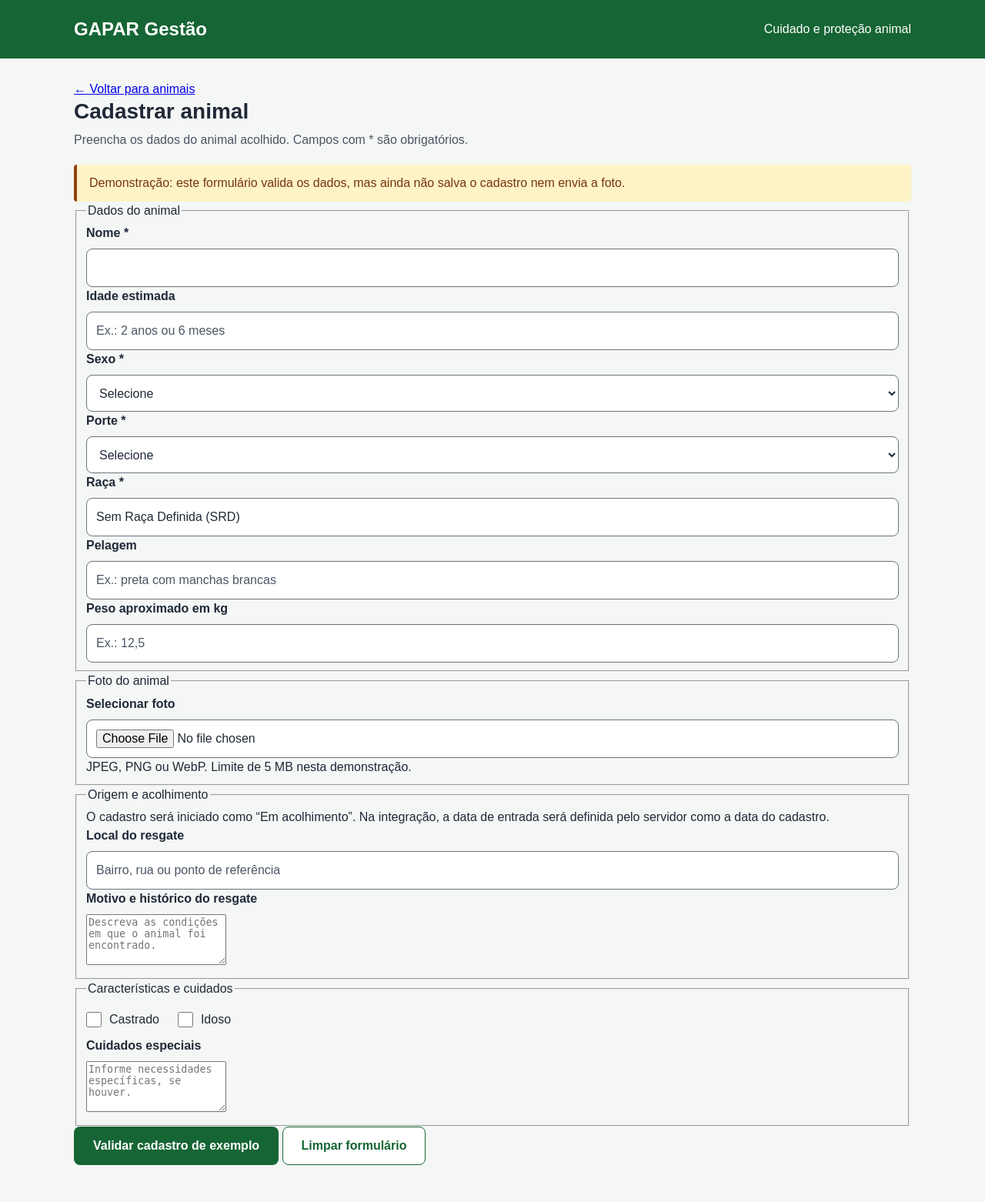
After one commit to YuriCAlves/gapar-gestao, a Flask app: template app/templates/animal_formulario.html in a window 1280 px wide. The commit adds this page. Shown: the whole page at 77% size. Run offline with Flask 3, Linux system fonts and the light colour scheme; the template is opened without the code that fills it, so the values that code supplies are empty.

Commit message:
feat: adiciona formulario de animal com validacao e previa de foto

```diff
--- a/app/blueprints/core/routes.py
+++ b/app/blueprints/core/routes.py
@@ -40,3 +40,8 @@ def today_dashboard():
 @core_bp.route("/animais", methods=["GET"])
 def pagina_animais():
     return render_template("animais.html")
+
+
+@core_bp.route("/animais/novo", methods=["GET"])
+def novo_animal():
+    return render_template("animal_formulario.html")
--- /dev/null
+++ b/app/static/js/animal_formulario.js
@@ -0,0 +1,164 @@
+const formulario = document.querySelector("#form-animal");
+const campoNome = document.querySelector("#nome");
+const campoRaca = document.querySelector("#raca");
+const campoFoto = document.querySelector("#foto");
+
+const fotoPrevia = document.querySelector("#foto-previa");
+const imagemPrevia = document.querySelector("#imagem-previa");
+const removerFoto = document.querySelector("#remover-foto");
+const fotoMensagem = document.querySelector("#foto-mensagem");
+const formMensagem = document.querySelector("#form-mensagem");
+
+const tiposPermitidos = [
+    "image/jpeg",
+    "image/png",
+    "image/webp"
+];
+
+const tamanhoMaximo = 5 * 1024 * 1024;
+let urlFoto = null;
+
+function liberarPrevia() {
+    imagemPrevia.onload = null;
+    imagemPrevia.onerror = null;
+    imagemPrevia.removeAttribute("src");
+    fotoPrevia.hidden = true;
+
+    if (urlFoto) {
+        URL.revokeObjectURL(urlFoto);
+        urlFoto = null;
+    }
+}
+
+function limparFoto() {
+    liberarPrevia();
+    campoFoto.value = "";
+    campoFoto.setCustomValidity("");
+    fotoMensagem.textContent = "";
+}
+
+function validarTexto(campo) {
+    campo.setCustomValidity(
+        campo.value.trim() === ""
+            ? "Preencha este campo com um texto válido."
+            : ""
+    );
+}
+
+[campoNome, campoRaca].forEach(function (campo) {
+    campo.addEventListener("input", function () {
+        validarTexto(campo);
+    });
+});
+
+campoFoto.addEventListener("change", function () {
+    liberarPrevia();
+    campoFoto.setCustomValidity("");
+    fotoMensagem.textContent = "";
+
+    const arquivo = campoFoto.files[0];
+
+    if (!arquivo) {
+        return;
+    }
+
+    if (!tiposPermitidos.includes(arquivo.type)) {
+        const mensagem = "Escolha uma imagem JPEG, PNG ou WebP.";
+        campoFoto.setCustomValidity(mensagem);
+        fotoMensagem.textContent = mensagem;
+        campoFoto.reportValidity();
+        return;
+    }
+
+    if (arquivo.size > tamanhoMaximo) {
+        const mensagem = "A imagem deve ter no máximo 5 MB.";
+        campoFoto.setCustomValidity(mensagem);
+        fotoMensagem.textContent = mensagem;
+        campoFoto.reportValidity();
+        return;
+    }
+
+    campoFoto.setCustomValidity("Aguarde a leitura da imagem.");
+
+    imagemPrevia.onload = function () {
+        campoFoto.setCustomValidity("");
+        fotoPrevia.hidden = false;
+    };
+
+    imagemPrevia.onerror = function () {
+        const mensagem =
+            "Não foi possível abrir essa imagem. Selecione outra.";
+
+        liberarPrevia();
+        campoFoto.setCustomValidity(mensagem);
+        fotoMensagem.textContent = mensagem;
+    };
+
+    urlFoto = URL.createObjectURL(arquivo);
+    imagemPrevia.src = urlFoto;
+});
+
+removerFoto.addEventListener("click", function () {
+    limparFoto();
+    formMensagem.textContent = "";
+    campoFoto.focus();
+});
+
+formulario.addEventListener("input", function () {
+    // Uma alteração invalida a mensagem da validação anterior.
+    formMensagem.textContent = "";
+});
+
+formulario.addEventListener("submit", function (evento) {
+    evento.preventDefault();
+
+    validarTexto(campoNome);
+    validarTexto(campoRaca);
+
+    if (!formulario.reportValidity()) {
+        return;
+    }
+
+    const dadosFormulario = new FormData(formulario);
+    const peso = dadosFormulario.get("peso_kg");
+
+    // Objeto preparado com os nomes definidos no modelo Animal.
+    // Não há envio para a API nesta etapa.
+    const dadosAnimal = {
+        nome: dadosFormulario.get("nome").trim(),
+        idade_estimada:
+            dadosFormulario.get("idade_estimada").trim() || null,
+        sexo: dadosFormulario.get("sexo"),
+        raca: dadosFormulario.get("raca").trim(),
+        porte: dadosFormulario.get("porte"),
+        pelagem: dadosFormulario.get("pelagem").trim() || null,
+        peso_kg: peso === "" ? null : Number(peso),
+        local_resgate:
+            dadosFormulario.get("local_resgate").trim() || null,
+        motivo_resgate:
+            dadosFormulario.get("motivo_resgate").trim() || null,
+        is_castrado: dadosFormulario.has("is_castrado"),
+        is_idoso: dadosFormulario.has("is_idoso"),
+        cuidados_especiais:
+            dadosFormulario.get("cuidados_especiais").trim() || null
+    };
+
+    formMensagem.textContent =
+        `Os dados de ${dadosAnimal.nome} passaram pela validação. ` +
+        "Este é um teste: nenhum cadastro ou foto foi salvo.";
+
+    formMensagem.scrollIntoView({
+        block: "nearest"
+    });
+});
+
+formulario.addEventListener("reset", function () {
+    limparFoto();
+    campoNome.setCustomValidity("");
+    campoRaca.setCustomValidity("");
+    formMensagem.textContent = "";
+
+    setTimeout(function () {
+        campoNome.focus();
+    }, 0);
+});
--- /dev/null
+++ b/app/templates/animal_formulario.html
@@ -0,0 +1,252 @@
+<!DOCTYPE html>
+<html lang="pt-BR">
+<head>
+    <meta charset="UTF-8">
+    <meta name="viewport" content="width=device-width, initial-scale=1.0">
+
+    <title>Cadastrar animal | GAPAR Gestão</title>
+
+    <link
+        rel="stylesheet"
+        href="{{ url_for('static', filename='css/style.css') }}"
+    >
+
+    <script
+        src="{{ url_for('static', filename='js/animal_formulario.js') }}"
+        defer
+    ></script>
+</head>
+
+<body>
+    <a class="pular-conteudo" href="#conteudo">
+        Pular para o conteúdo
+    </a>
+
+    <header class="cabecalho">
+        <div class="cabecalho__conteudo">
+            <p class="marca">GAPAR Gestão</p>
+            <span>Cuidado e proteção animal</span>
+        </div>
+    </header>
+
+    <main id="conteudo">
+        <a class="voltar" href="{{ url_for('core.pagina_animais') }}">
+            ← Voltar para animais
+        </a>
+
+        <h1>Cadastrar animal</h1>
+        <p class="descricao">
+            Preencha os dados do animal acolhido.
+            Campos com * são obrigatórios.
+        </p>
+
+        <p class="aviso-demo">
+            Demonstração: este formulário valida os dados,
+            mas ainda não salva o cadastro nem envia a foto.
+        </p>
+
+        <form id="form-animal" class="form-animal">
+            <fieldset class="form-secao">
+                <legend>Dados do animal</legend>
+
+                <div class="form-grade">
+                    <div class="campo">
+                        <label for="nome">Nome *</label>
+                        <input
+                            id="nome"
+                            name="nome"
+                            type="text"
+                            maxlength="100"
+                            required
+                        >
+                    </div>
+
+                    <div class="campo">
+                        <label for="idade">Idade estimada</label>
+                        <input
+                            id="idade"
+                            name="idade_estimada"
+                            type="text"
+                            maxlength="50"
+                            placeholder="Ex.: 2 anos ou 6 meses"
+                        >
+                    </div>
+
+                    <div class="campo">
+                        <label for="sexo">Sexo *</label>
+                        <select id="sexo" name="sexo" required>
+                            <option value="">Selecione</option>
+                            <option value="Macho">Macho</option>
+                            <option value="Fêmea">Fêmea</option>
+                        </select>
+                    </div>
+
+                    <div class="campo">
+                        <label for="porte">Porte *</label>
+                        <select id="porte" name="porte" required>
+                            <option value="">Selecione</option>
+                            <option value="Pequeno">Pequeno</option>
+                            <option value="Médio">Médio</option>
+                            <option value="Grande">Grande</option>
+                        </select>
+                    </div>
+
+                    <div class="campo">
+                        <label for="raca">Raça *</label>
+                        <input
+                            id="raca"
+                            name="raca"
+                            type="text"
+                            maxlength="100"
+                            value="Sem Raça Definida (SRD)"
+                            required
+                        >
+                    </div>
+
+                    <div class="campo">
+                        <label for="pelagem">Pelagem</label>
+                        <input
+                            id="pelagem"
+                            name="pelagem"
+                            type="text"
+                            maxlength="50"
+                            placeholder="Ex.: preta com manchas brancas"
+                        >
+                    </div>
+
+                    <div class="campo">
+                        <label for="peso">Peso aproximado em kg</label>
+                        <input
+                            id="peso"
+                            name="peso_kg"
+                            type="number"
+                            min="0.01"
+                            step="0.01"
+                            placeholder="Ex.: 12,5"
+                        >
+                    </div>
+                </div>
+            </fieldset>
+
+            <fieldset class="form-secao">
+                <legend>Foto do animal</legend>
+
+                <div class="campo">
+                    <label for="foto">Selecionar foto</label>
+                    <input
+                        id="foto"
+                        name="foto"
+                        type="file"
+                        accept="image/jpeg,image/png,image/webp"
+                        aria-describedby="foto-ajuda"
+                    >
+                    <p id="foto-ajuda" class="ajuda">
+                        JPEG, PNG ou WebP. Limite de 5 MB nesta demonstração.
+                    </p>
+                </div>
+
+                <p id="foto-mensagem" role="status"></p>
+
+                <div id="foto-previa" class="foto-previa" hidden>
+                    <img id="imagem-previa" alt="Prévia da foto selecionada">
+                    <button
+                        id="remover-foto"
+                        class="botao botao--secundario"
+                        type="button"
+                    >
+                        Remover foto
+                    </button>
+                </div>
+            </fieldset>
+
+            <fieldset class="form-secao">
+                <legend>Origem e acolhimento</legend>
+
+                <p class="informacao">
+                    O cadastro será iniciado como “Em acolhimento”.
+                    Na integração, a data de entrada será definida
+                    pelo servidor como a data do cadastro.
+                </p>
+
+                <div class="form-grade">
+                    <div class="campo campo--inteiro">
+                        <label for="local">Local do resgate</label>
+                        <input
+                            id="local"
+                            name="local_resgate"
+                            type="text"
+                            maxlength="200"
+                            placeholder="Bairro, rua ou ponto de referência"
+                        >
+                    </div>
+
+                    <div class="campo campo--inteiro">
+                        <label for="motivo">Motivo e histórico do resgate</label>
+                        <textarea
+                            id="motivo"
+                            name="motivo_resgate"
+                            rows="4"
+                            placeholder="Descreva as condições em que o animal foi encontrado."
+                        ></textarea>
+                    </div>
+                </div>
+            </fieldset>
+
+            <fieldset class="form-secao">
+                <legend>Características e cuidados</legend>
+
+                <div class="caracteristicas__opcoes">
+                    <label class="opcao" for="castrado">
+                        <input
+                            id="castrado"
+                            name="is_castrado"
+                            type="checkbox"
+                        >
+                        Castrado
+                    </label>
+
+                    <label class="opcao" for="idoso">
+                        <input
+                            id="idoso"
+                            name="is_idoso"
+                            type="checkbox"
+                        >
+                        Idoso
+                    </label>
+                </div>
+
+                <div class="campo cuidados-campo">
+                    <label for="cuidados">Cuidados especiais</label>
+                    <textarea
+                        id="cuidados"
+                        name="cuidados_especiais"
+                        rows="4"
+                        placeholder="Informe necessidades específicas, se houver."
+                    ></textarea>
+                </div>
+            </fieldset>
+
+            <div class="form-acoes">
+                <button class="botao botao--principal" type="submit">
+                    Validar cadastro de exemplo
+                </button>
+
+                <button class="botao botao--secundario" type="reset">
+                    Limpar formulário
+                </button>
+            </div>
+
+            <p
+                id="form-mensagem"
+                class="form-mensagem"
+                role="status"
+                aria-live="polite"
+            ></p>
+
+            <noscript>
+                <p>A validação de exemplo e a prévia exigem JavaScript.</p>
+            </noscript>
+        </form>
+    </main>
+</body>
+</html>
```
Also changed, not shown: app/templates/animais.html (+7 -0 lines).
